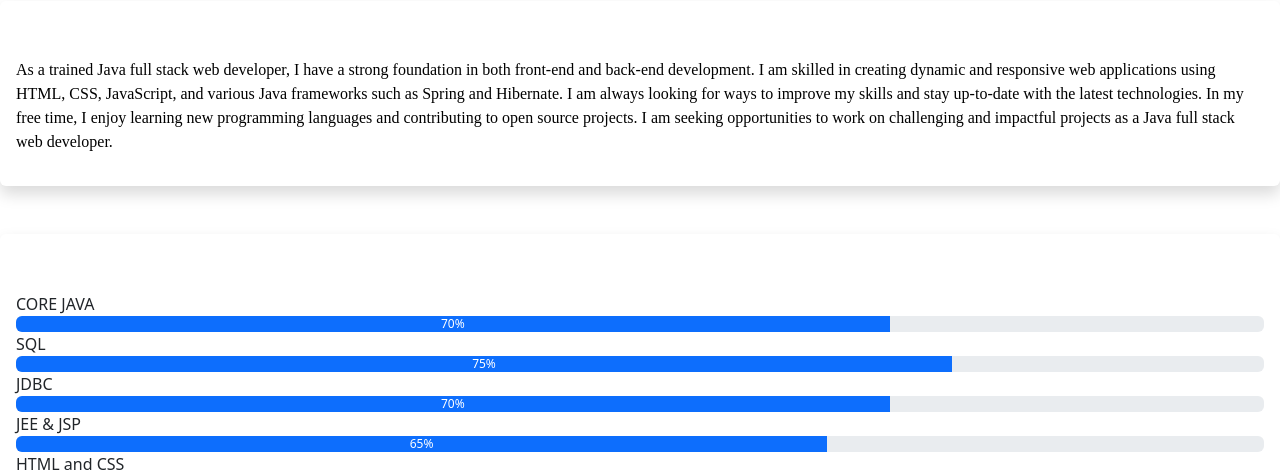
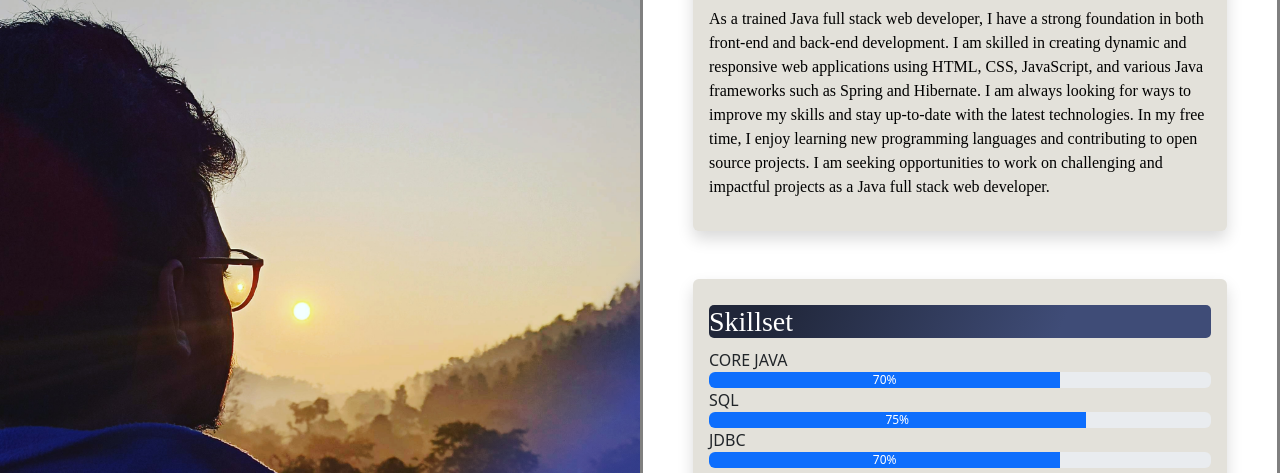
Before and after one commit to Saiteja1602/MyPortfolio, a plain HTML site: page Myportfolio.html in a window 1280 px wide. Shown: the part 116-589 px from the top of the page. Drawn offline with nearby package versions, Linux system fonts and the light colour scheme.

Commit message:
Update Myportfolio.html

```diff
--- a/Myportfolio.html
+++ b/Myportfolio.html
@@ -4,7 +4,7 @@
 <meta charset="ISO-8859-1">
 <title>Sai teja website</title>
 <link rel = "icon" href = "IMG_20220308_105107_985.jpg"  type ="image/x-icon">
-<link rel="stylesheet" href="BootstrapProject..css" type="text/css">
+<link rel="stylesheet" href="Myportfolio.css" type="text/css">
 <link href="https://cdn.jsdelivr.net/npm/bootstrap@5.3.0-alpha1/dist/css/bootstrap.min.css" rel="stylesheet" integrity="sha384-GLhlTQ8iRABdZLl6O3oVMWSktQOp6b7In1Zl3/Jr59b6EGGoI1aFkw7cmDA6j6gD" crossorigin="anonymous">
 <link
     rel="stylesheet"
```
